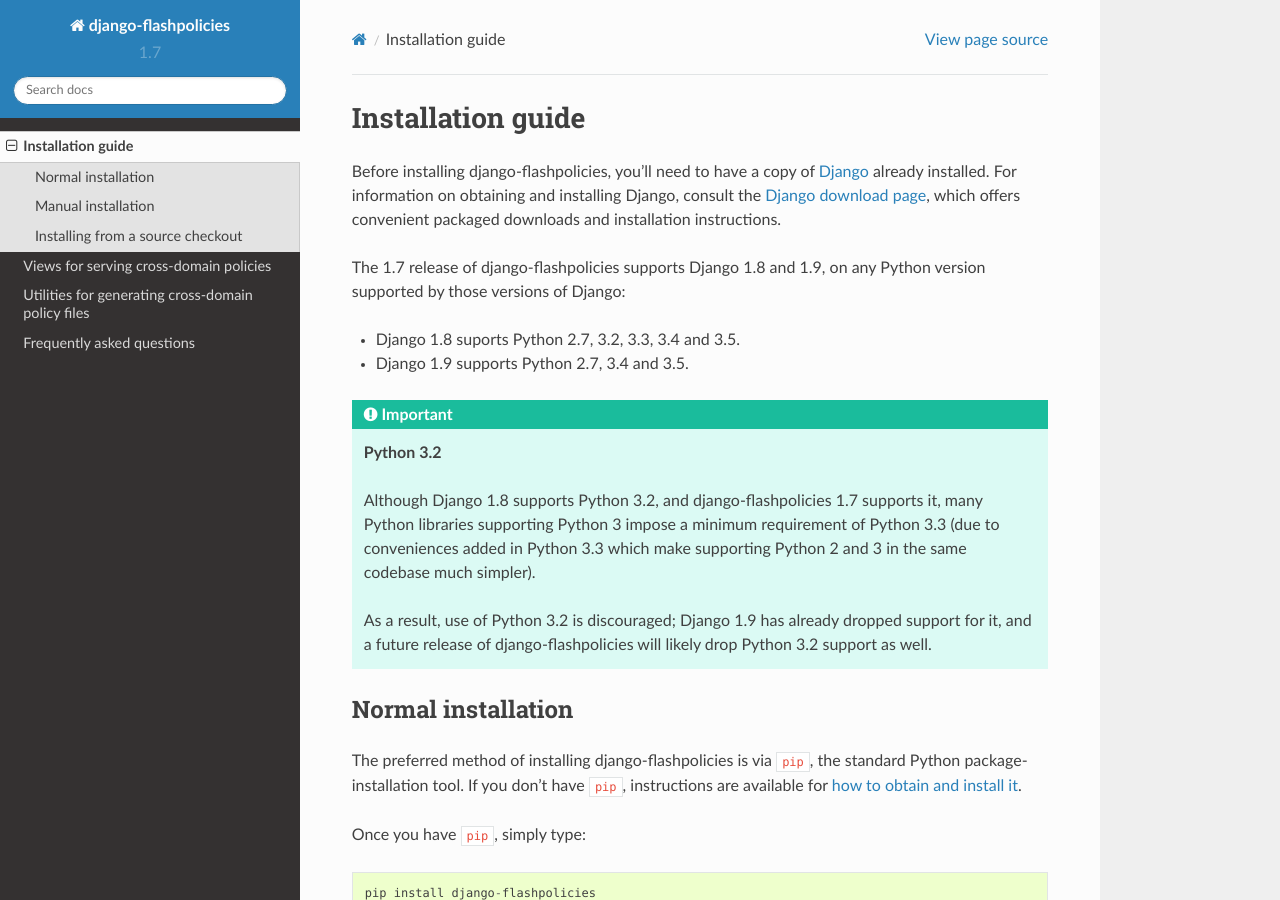
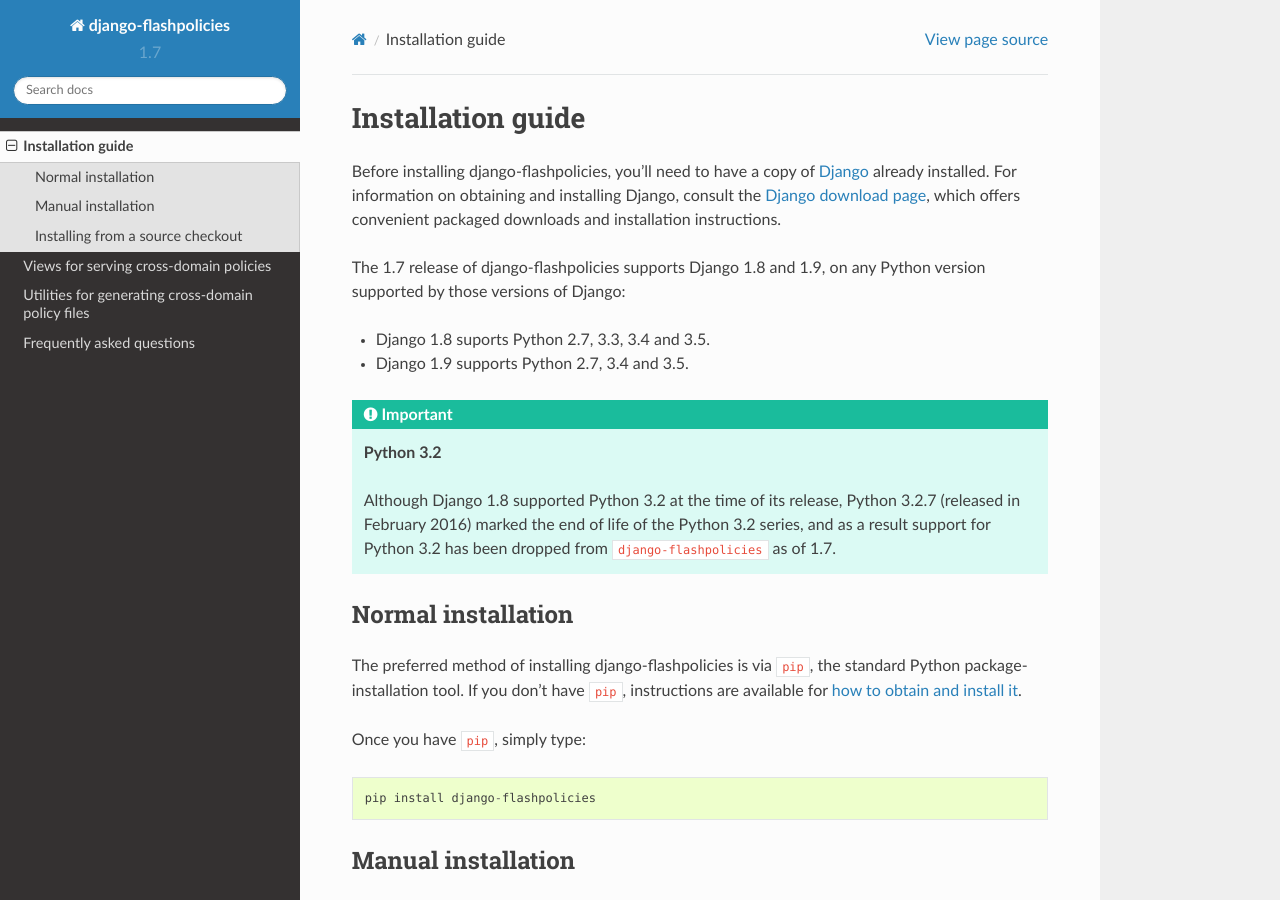
Before and after one commit to ubernostrum/django-flashpolicies, a Sphinx documentation site: the page built from docs/install.rst, in a window 1280 px wide and 900 px high. Built offline with Sphinx 7.4.7 and the Read the Docs theme 2.0.0, drawn with Linux system fonts in a browser that asks for light colours.

Commit message:
Break Python 3.2 compatibility.

```diff
--- a/docs/install.rst
+++ b/docs/install.rst
@@ -13,21 +13,16 @@
 The |version| release of django-flashpolicies supports Django 1.8 and
 1.9, on any Python version supported by those versions of Django:
 
-* Django 1.8 suports Python 2.7, 3.2, 3.3, 3.4 and 3.5.
+* Django 1.8 suports Python 2.7, 3.3, 3.4 and 3.5.
 
 * Django 1.9 supports Python 2.7, 3.4 and 3.5.
 
 .. important:: **Python 3.2**
 
-   Although Django 1.8 supports Python 3.2, and django-flashpolicies
-   |version| supports it, many Python libraries supporting Python 3
-   impose a minimum requirement of Python 3.3 (due to conveniences
-   added in Python 3.3 which make supporting Python 2 and 3 in the
-   same codebase much simpler).
-
-   As a result, use of Python 3.2 is discouraged; Django 1.9 has
-   already dropped support for it, and a future release of
-   django-flashpolicies will likely drop Python 3.2 support as well.
+   Although Django 1.8 supported Python 3.2 at the time of its
+   release, Python 3.2.7 (released in February 2016) marked the end of
+   life of the Python 3.2 series, and as a result support for Python
+   3.2 has been dropped from ``django-flashpolicies`` as of |version|.
 
 
 Normal installation
```
Also changed, not shown: docs/faq.rst (+4 -6 lines), 1 other file.
